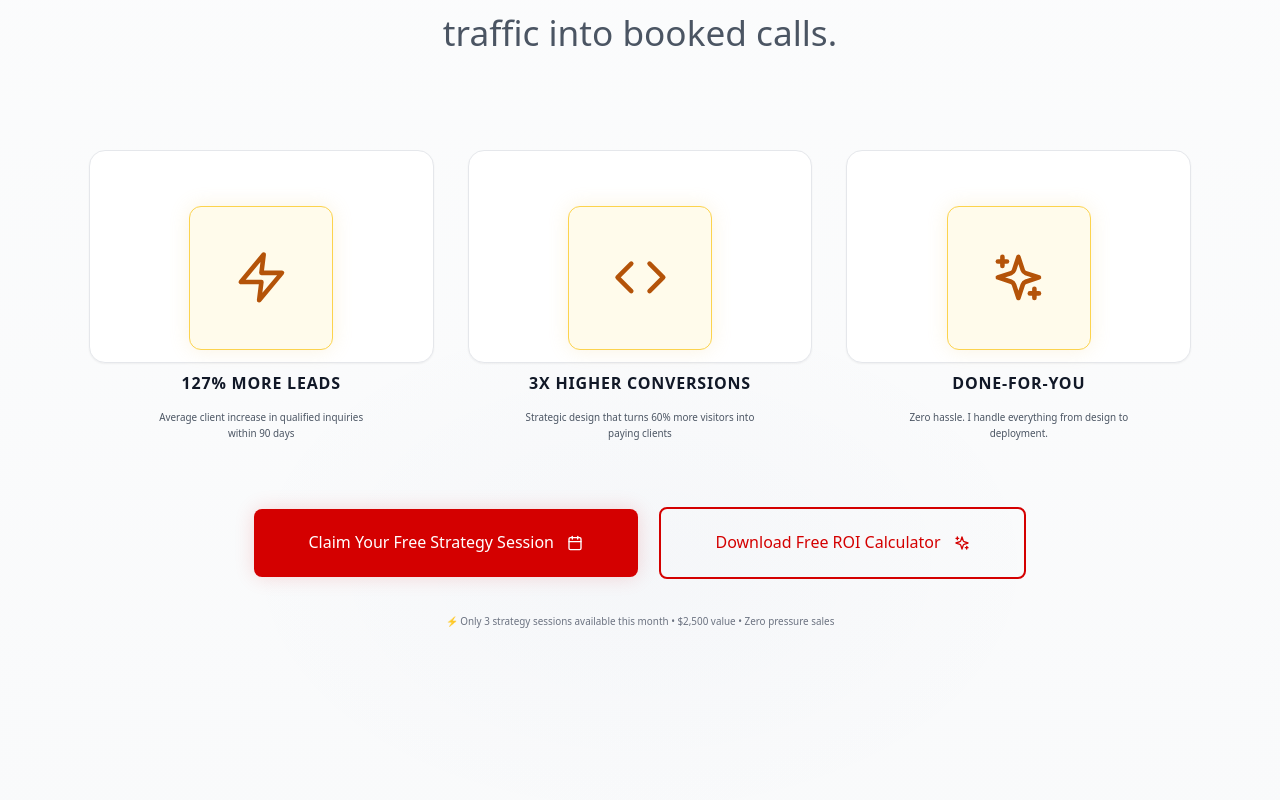
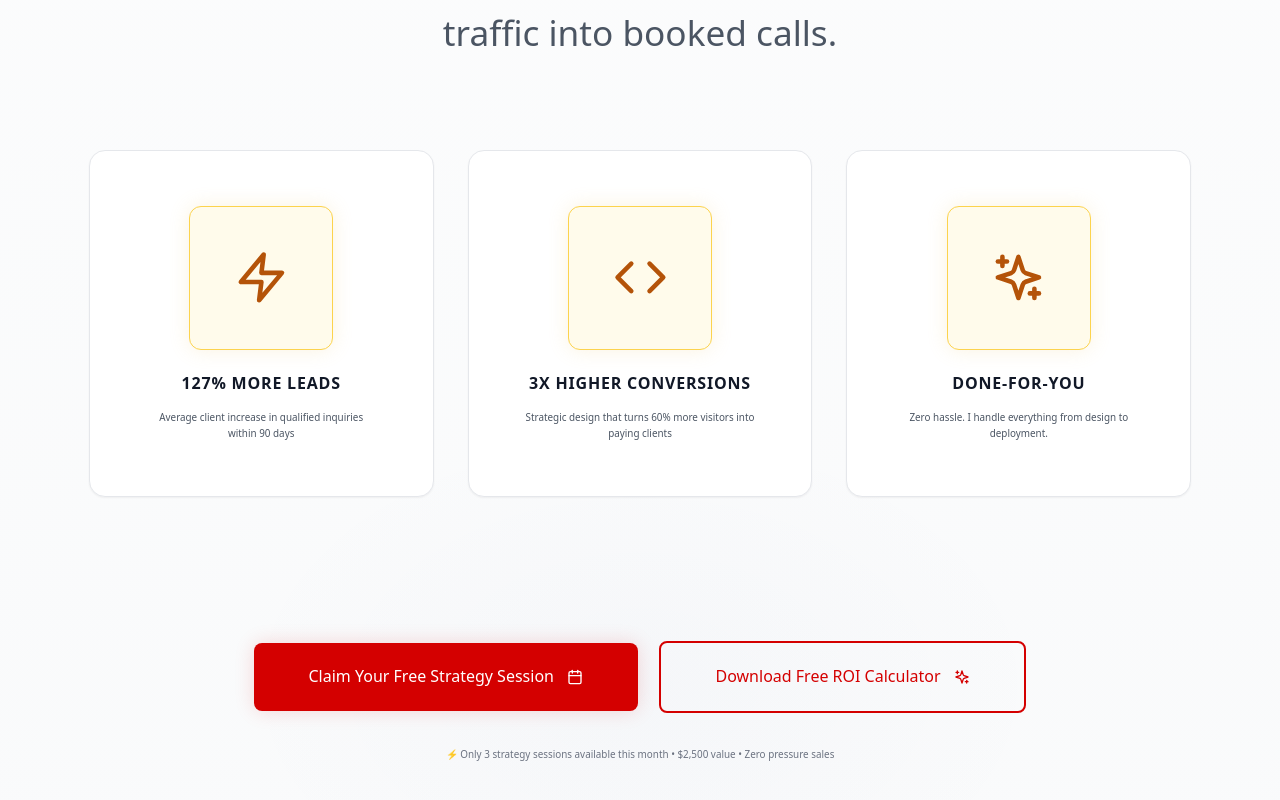
Before and after one commit to thepetersonlegacy/portfolio, a React (Vite) app: page / in a window 1280 px wide. Shown: the part 2109-2909 px from the top of the page. Built offline with nearby package versions, Linux system fonts and the light colour scheme.

Commit message:
Fix USP boxes height - remove aspect ratio constraint to fit text properly

```diff
--- a/src/App.tsx
+++ b/src/App.tsx
@@ -876,7 +876,7 @@ function App() {
                 key={i}
                 variants={staggerItem}
               >
-                <Card hover className="p-phi-2xl h-full aspect-golden flex flex-col items-center text-center">
+                <Card hover className="p-phi-2xl h-full flex flex-col items-center text-center">
                   <motion.div
                     whileHover={{ scale: 1.1, rotate: 5 }}
                     transition={{ type: "spring", stiffness: 300 }}
```
